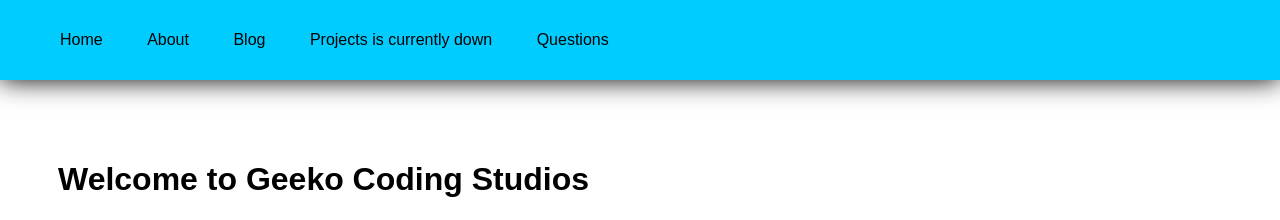
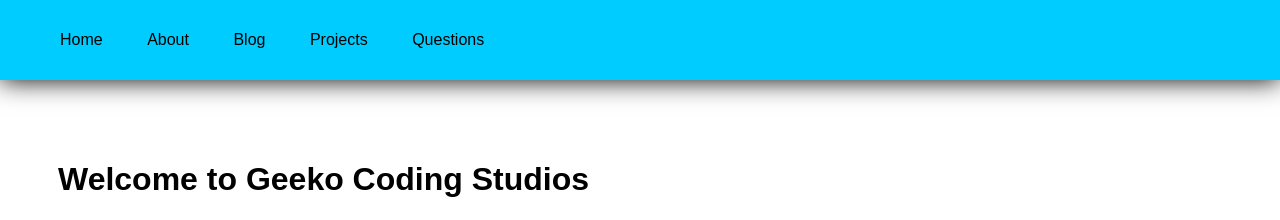
Before and after one commit to Geeko/geeko.github.io, a Jekyll site: the page built from index.html, in a window 1280 px wide. Shown: the top 220 px of the page. Built offline with Jekyll 4.4.1, drawn with Linux system fonts in a browser that asks for light colours; comment, search, counter and statistics services are not loaded.

Commit message:
Update header.html

```diff
--- a/_includes/header.html
+++ b/_includes/header.html
@@ -4,7 +4,7 @@
 	  <li><a href="/">Home</a></li>
 	  <li><a href="/about">About</a></li>
           <li><a href="/blog">Blog</a></li>
-	  <li><!--<a href="/projects">-->Projects is currently down<!--</a>--></li>
+	    <li><a href="/projects">Projects</a></li>
            <li><a href="/questions">Questions</a></li>
      </ul>
    </nav>
```
